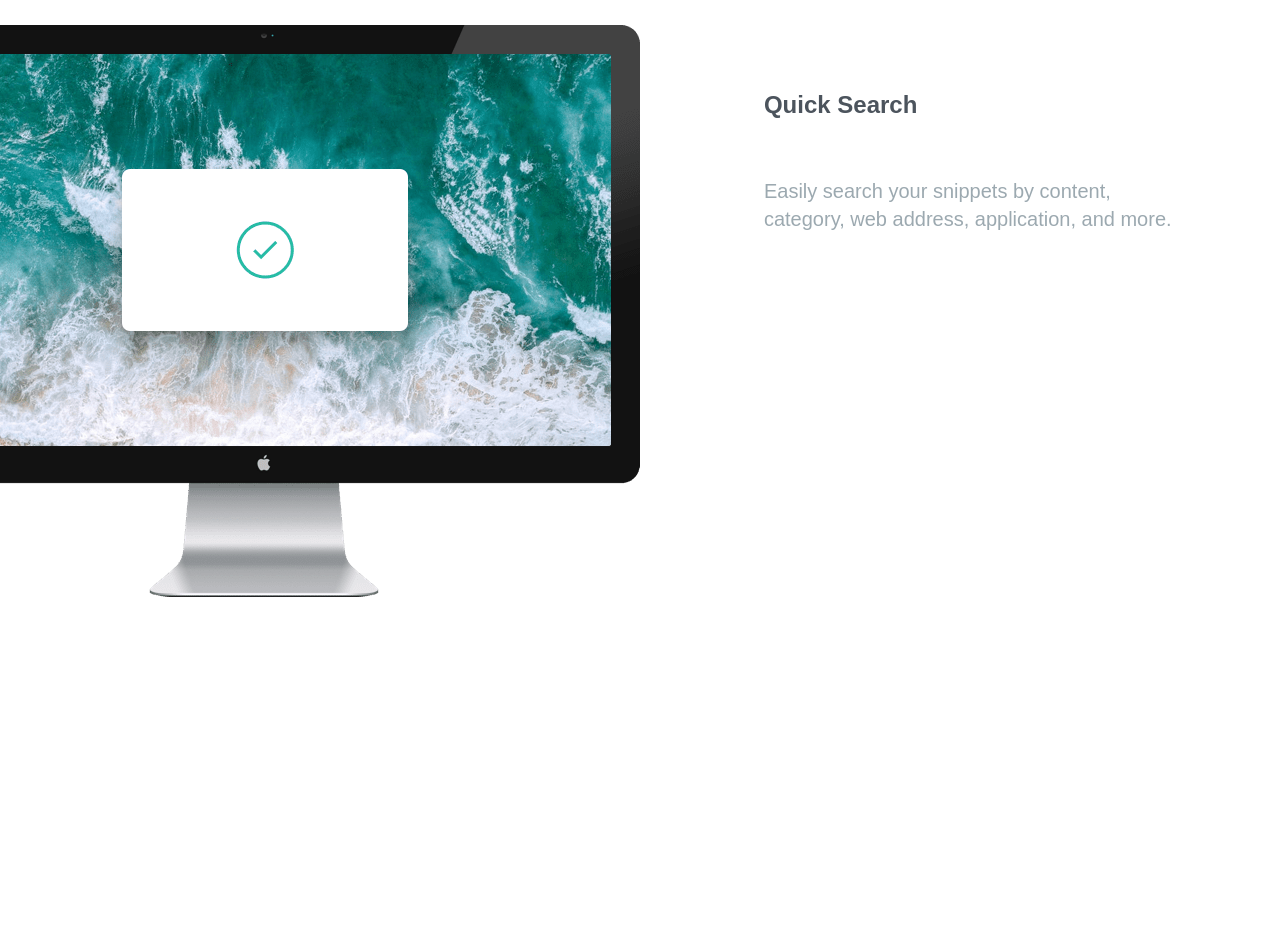
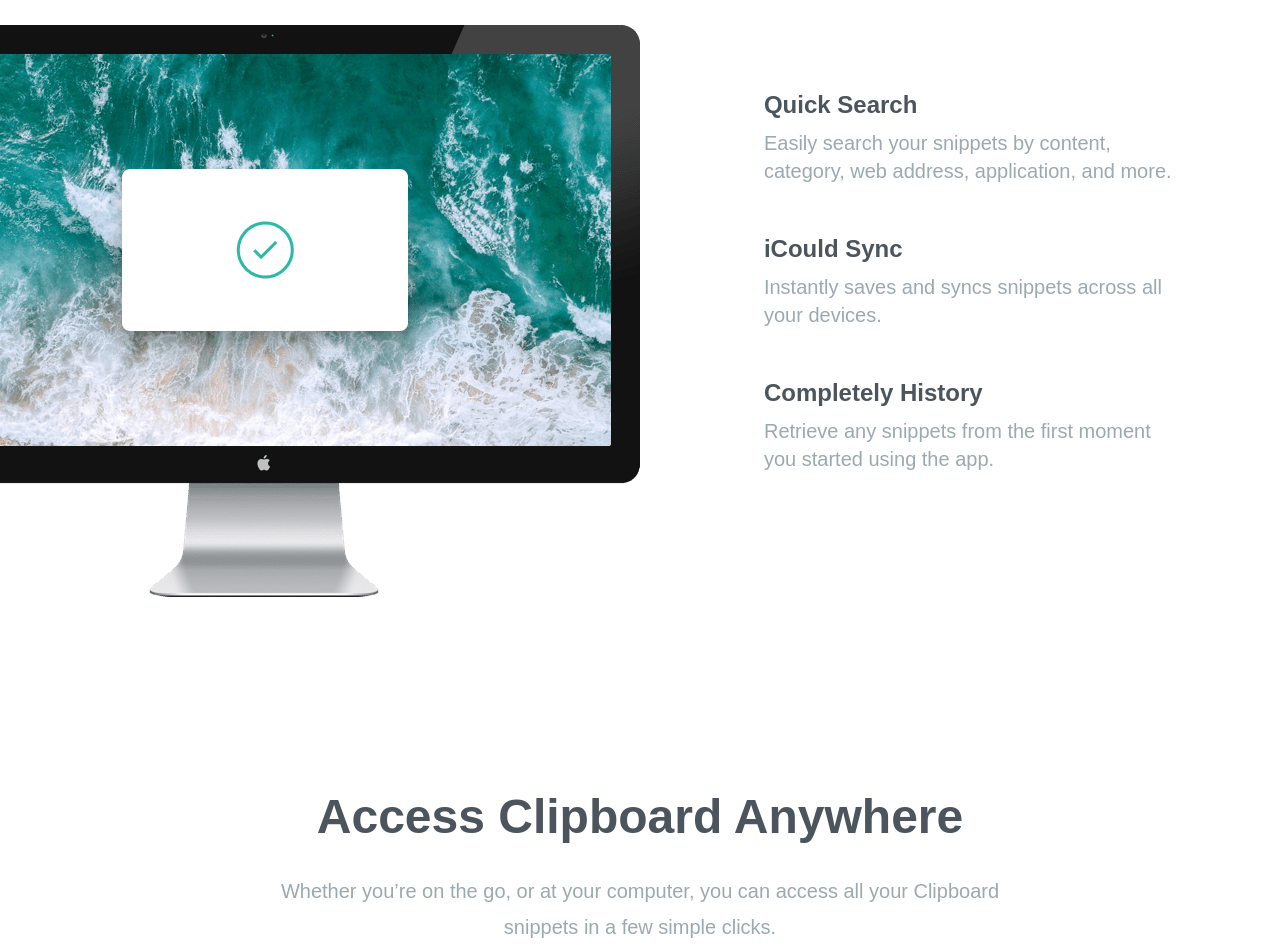
Before and after one commit to Jscorz/Tailwind-Landing-Page, a website: page clipboard/index.html in a window 1280 px wide. Shown: the part 980-1932 px from the top of the page. Before the commit the page ends 1577 px from the top, so only its background shows below. Drawn offline with Linux system fonts and the light colour scheme; a web font is replaced by a local one.

Commit message:
added another image and 2 items to featured section

```diff
--- a/clipboard/index.html
+++ b/clipboard/index.html
@@ -91,18 +91,58 @@
 						class="flex flex-col mt-16 mb-24 space-y-12 text-xl md:w-1/2 md:mb-60 md:text-left md:pl-16"
 					>
 						<!-- Item 1 -->
+						<div>
 							<h5
 								class="mb-2 text-2xl font-bold text-darkGrayishBlue"
 							>
 								Quick Search
 							</h5>
 							<p class="max-w-md text-grayishBlue">
-							Easily search your snippets by content, category,
-							web address, application, and more.
+								Easily search your snippets by content,
+								category, web address, application, and more.
+							</p>
+						</div>
+						<!-- Item 2 -->
+						<div>
+							<h5
+								class="mb-2 text-2xl font-bold text-darkGrayishBlue"
+							>
+								iCould Sync
+							</h5>
+							<p class="max-w-md text-grayishBlue">
+								Instantly saves and syncs snippets across all
+								your devices.
+							</p>
+						</div>
+						<!-- Item 3 -->
+						<div>
+							<h5
+								class="mb-2 text-2xl font-bold text-darkGrayishBlue"
+							>
+								Completely History
+							</h5>
+							<p class="max-w-md text-grayishBlue">
+								Retrieve any snippets from the first moment you
+								started using the app.
 							</p>
 						</div>
 					</div>
 				</div>
+			</div>
+		</section>
+
+		<!-- Access Anywhere -->
+		<section id="access">
+			<div class="section-container my-20">
+				<h3>Access Clipboard Anywhere</h3>
+				<p
+					class="max-w-3xl mx-auto mb-24 text-xl leading-9 text-center text-grayishBlue"
+				>
+					Whether you’re on the go, or at your computer, you can
+					access all your Clipboard snippets in a few simple clicks.
+				</p>
+				<img src="images/image-devices.png" alt="" class="mx-auto" />
+			</div>
 		</section>
 	</body>
 </html>
```
Lines whose indentation alone changed are shown as unchanged.
